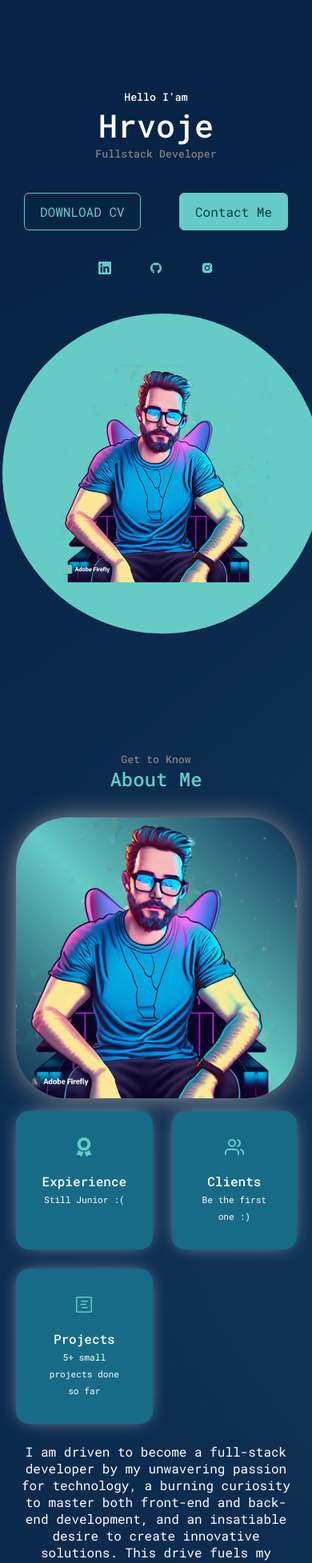
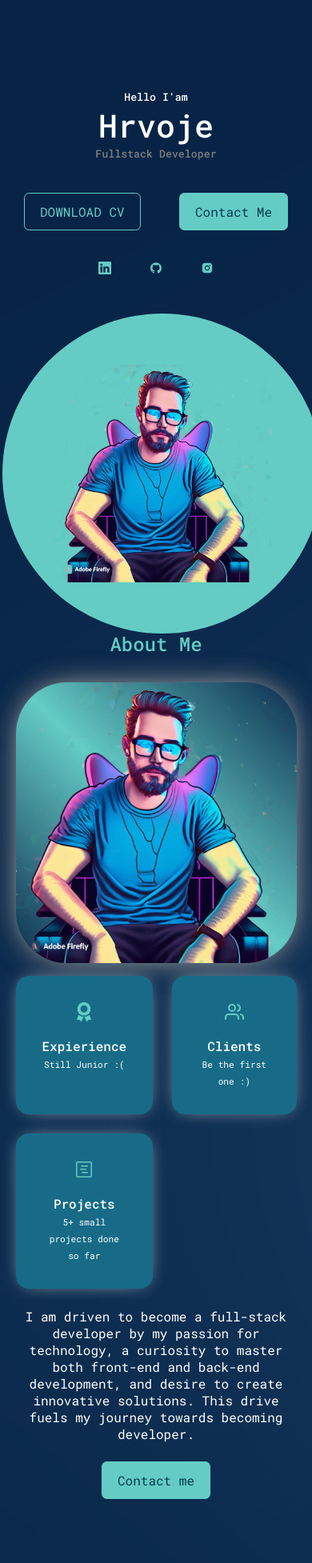
Before and after one commit to ApiiiG/react-portfolio, a React (Create React App) app: page / in a window 390 px wide. Shown: the top 1954 px of the page at 80% size. Built offline with nearby package versions, Linux system fonts and the light colour scheme.

Commit message:
Small details fixed

```diff
--- a/src/components/about/About.jsx
+++ b/src/components/about/About.jsx
@@ -37,10 +37,10 @@ const About = () => {
               <small>5+ small projects done so far</small>
             </article>
           </div>
-          <p> I am driven to become a full-stack developer by my unwavering passion for technology,
-              a burning curiosity to master both front-end and back-end development,
-              and an insatiable desire to create innovative solutions.
-              This drive fuels my journey towards becoming a versatile and impactful developer.</p>
+          <p> I am driven to become a full-stack developer by my passion for technology,
+              a curiosity to master both front-end and back-end development,
+              and desire to create innovative solutions.
+              This drive fuels my journey towards becoming developer.</p>
             <a href="#contact" className='btn btn-primary'> Contact me  </a>
         </div>
       </div>
--- a/src/components/contact/Contact.css
+++ b/src/components/contact/Contact.css
@@ -24,5 +24,6 @@ input,textarea {
 .submit{
     padding: 10px 12px;
     margin-top: 20px;
-    margin-left: 9rem ;
+    margin-left: 30%;
+
 }
--- a/src/components/experience/Experience.css
+++ b/src/components/experience/Experience.css
@@ -62,9 +62,15 @@ box-shadow:0 0 40px -10px whitesmoke;
 @media screen and (max-width: 600px) {
     .experience__container{
         gap: 0.6rem;
+        justify-content: center;
+
+
+
+
     }
 
     .experience__container > div{
         width: 100%;
+
     }
 }
--- a/src/components/header/Header.css
+++ b/src/components/header/Header.css
@@ -1,5 +1,5 @@
 header{
-    height: 100vh;
+    height: 75vh;
     padding-top: 7rem;
     overflow: hidden;
 }
@@ -48,7 +48,8 @@ header{
 }
 @media screen and (max-width: 1024px) {
     header{
-        height: 68vh;
+        height: 30vh;
+        justify-content: center;
     }
 
 }
@@ -56,7 +57,8 @@ header{
 @media screen and (max-width: 600px) {
 
     header {
-        height: 100vh;
+        height:80vh;
+        justify-content: center;
     }
 
    .scroll_down
--- a/src/components/portfolio/Portfolio.css
+++ b/src/components/portfolio/Portfolio.css
@@ -32,8 +32,7 @@
 .portfolio__item-cta{
     display: flex;
     gap: 1rem;
-    margin-bottom: 1rem ;
-    margin-left: 3.2rem;
+    justify-content: center;
 
 }
 
@@ -41,13 +40,17 @@
 @media screen and (max-width: 1024px) {
    .portfolio__container{
     grid-template-columns: 1fr 1fr;
-    gap: 0.8rem;
+    gap: 1rem;
+    justify-content: center;
+
    }
 }
 
 @media screen and (max-width: 600px) {
    .portfolio__container{
     grid-template-columns: 1fr;
-    gap: 1rem;
+    gap: 1.2rem;
+    justify-content: center;
+
    }
 }
```
